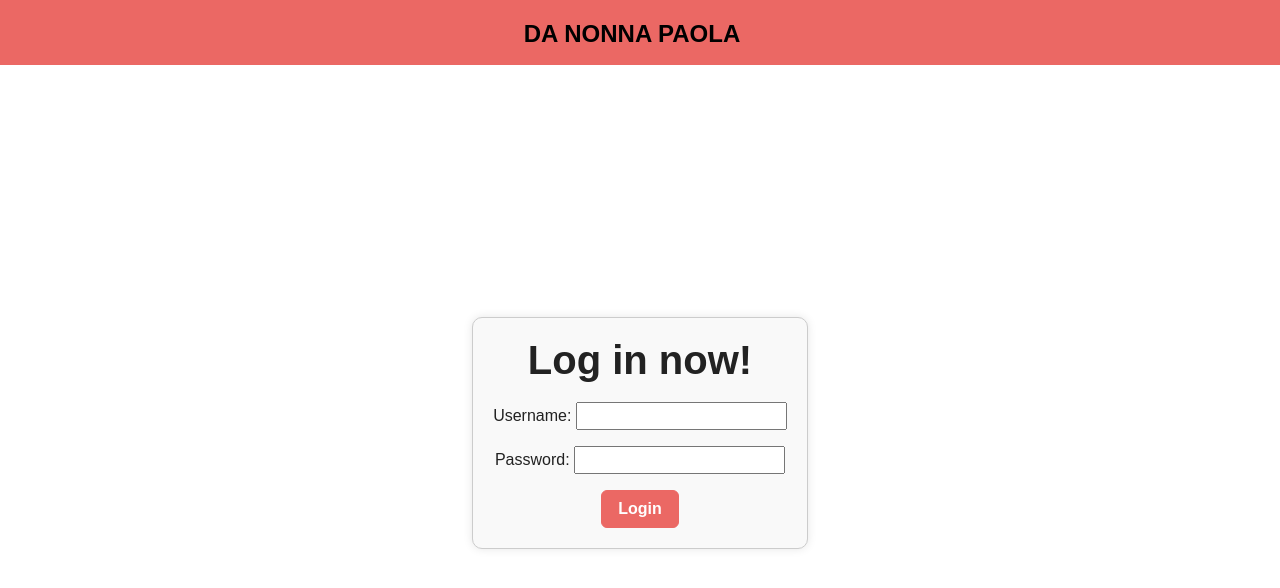
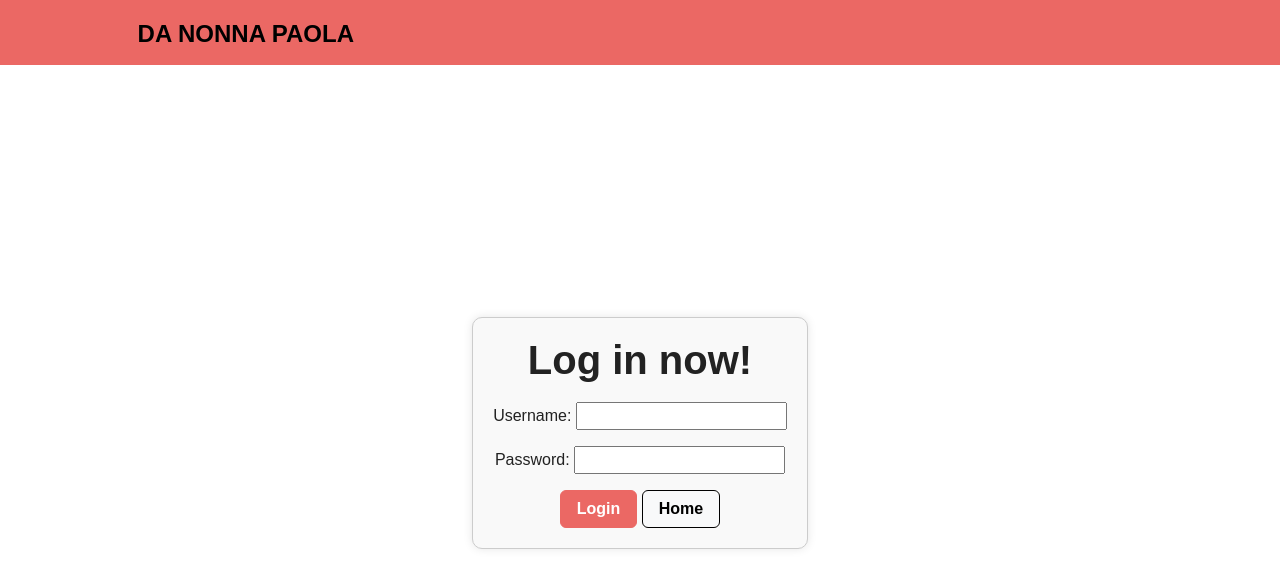
Before and after one commit to filograzzo/SitoBackEndProgettoPPM, a Django app: page /my-login in a window 1280 px wide. Shown: the top 588 px of the page. Run offline with Django 4.2, Linux system fonts and the light colour scheme; parts of the project's set-up code (start-up, migrations or seed data) failed here and were passed over; some web fonts are replaced.

Commit message:
Spostata la scritta 'Da Nonna Paola' più a sinistra nel login e nella registrazione + aggiunti metodi per tornare alla home

```diff
--- a/prjPPM/django_project/pages/templates/pages/my-login.html
+++ b/prjPPM/django_project/pages/templates/pages/my-login.html
@@ -55,13 +55,16 @@
         .login-form h1 {
             margin-bottom: 20px; /* Aggiungi margine inferiore per separare dal form */
         }
+        .btn-light{
+            border: 1px solid black;
+        }
     </style>
 </head>
 <body>
 <header>
     <nav class="navbar navbar-expand-lg bg-primary" data-bs-theme="dark">
-        <div class="container-fluid" style="justify-content: center;">
-            <a class="navbar-brand" href="#" style="font-size: 24px; text-align: center;">DA NONNA PAOLA</a>
+        <div class="container-fluid" >
+            <a class="navbar-brand" href="/" style="font-size: 24px; text-align: center; margin-left:10%;">DA NONNA PAOLA</a>
         </div>
     </nav>
 </header>
@@ -80,6 +83,7 @@
                 {% csrf_token %}
                 {{loginform.as_p}}
                 <input class="btn btn-primary" type="submit" value="Login"/>
+                <a type="button" class="btn btn-light" href="/">Home</a>
             </form>
         </div>
     </div>
--- a/prjPPM/django_project/pages/templates/pages/my-profile.html
+++ b/prjPPM/django_project/pages/templates/pages/my-profile.html
@@ -73,11 +73,12 @@
             transform: scale(1.1); /* Ingrandisce l'immagine del 10% al passaggio del mouse */
         }
 
-        .btn-primary, .btn-light {
+        .btn-primary {
             margin-top: 20px;
         }
 
         .btn-light{
+            margin-top:20px;
             border: 1px solid black;
         }
 
```
Also changed, not shown: prjPPM/django_project/pages/templates/pages/register.html (+8 -2 lines), prjPPM/django_project/media/profile_pictures/Copertina_Occhio_Languido.jpg (added), prjPPM/django_project/media/profile_pictures/Copertina_Occhio_Languido_rNFpFvU.jpg (added), prjPPM/django_project/pages/migrations/0001_initial.py (added).
